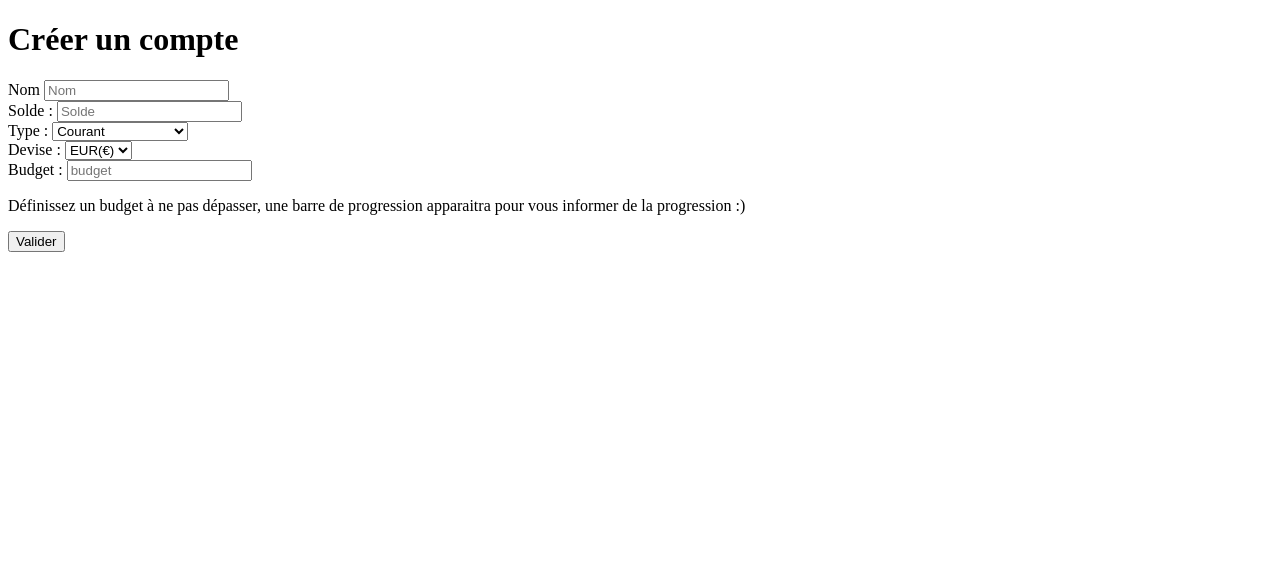
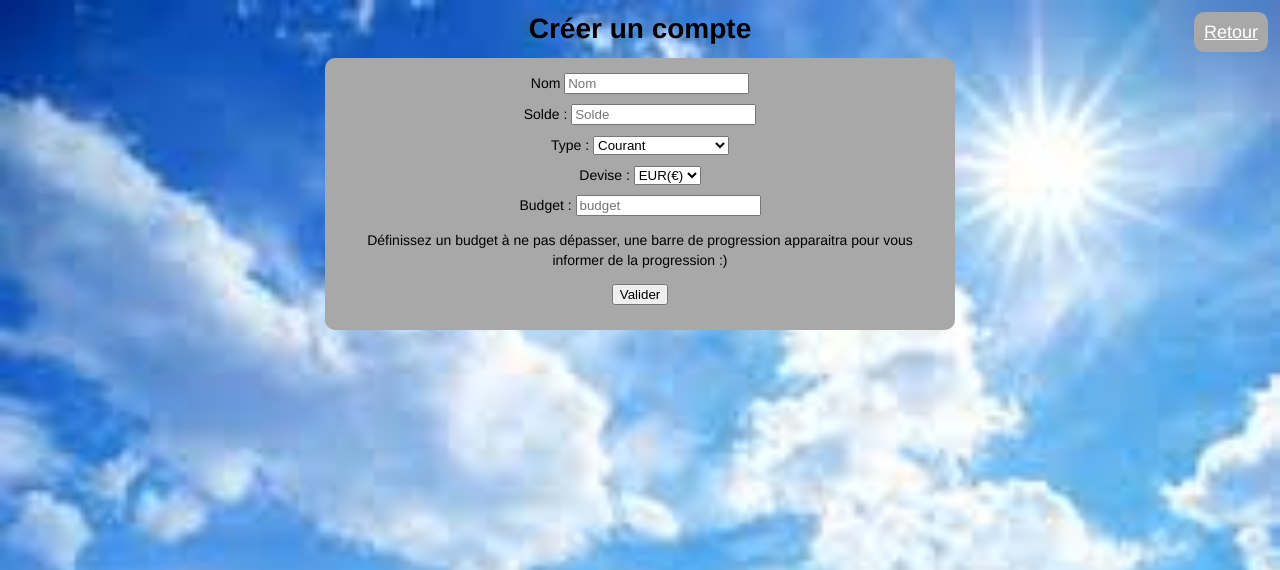
Before and after one commit to Maximeduyne/Projet_php, a PHP site: page /new_Account_Form.php in a window 1280 px wide. Shown: the top 570 px of the page. Run offline with PHP 8.4, Linux system fonts and the light colour scheme.

Commit message:
css de toutes les pages

```diff
--- a/create_Account.php
+++ b/create_Account.php
@@ -15,5 +15,7 @@
 
         ?>
 
+    <a href="index.php">Retour à mes comptes</a>
+
     </body>
 </html>
--- a/new_Account_Form.php
+++ b/new_Account_Form.php
@@ -1,25 +1,25 @@
 <!DOCTYPE html>
 <html lang="fr">
     <head>
+        <link rel="stylesheet" type="text/css" href="style.css">
+        <meta charset="UTF-8">
         <title>Main</title>
     </head>
     <body>
 
         <h1>Créer un compte</h1>
 
+        <div class="creation container">
             <form method="post" action="create_Account.php">
-
-        <div>
+                <div class="form-group">
                     <label for="nom">Nom</label>
                     <input type="text" name="nom" id="nom" placeholder="Nom" />
                 </div>
-
-        <div>
+                <div class="form-group">
                     <label for="solde">Solde :</label>
                     <input type="number" name="solde" id="solde" placeholder="Solde"/>
                 </div>
-
-        <div>
+                <div class="form-group">
                     <label for="type">Type :</label>
                     <SELECT name="type" id="type" size="1">
                         <OPTION>Courant</OPTION>
@@ -29,8 +29,7 @@
                         <OPTION>Épargne Logement</OPTION>
                     </SELECT>
                 </div>
-
-        <div>
+                <div class="form-group">
                     <label for="devise">Devise :</label>
                     <SELECT name="devise" id="devise" size="1">
                         <OPTION>EUR(€)</OPTION>
@@ -38,18 +37,19 @@
                         <OPTION>GBP(£)</OPTION>
                     </SELECT>
                 </div>
-
-        <div>
+                <div class="form-group">
                     <label for="budget">Budget :</label>
                     <input type="number" name="budget" id="budget" placeholder="budget"/>
                 </div>
-
+                <div class="form-group">
                     <p>
                         Définissez un budget à ne pas dépasser, une barre de progression apparaitra pour vous informer de la progression :)
                     </p>
                     <input type="submit" name="valider" value="Valider" />
+                </div>
+            </form>
+        </div>
 
-    </form>
-
+        <a id="retour" href="index.php">Retour</a>
 </body>
 </html>
--- a/style.css
+++ b/style.css
@@ -1,5 +1,47 @@
+body {
+    background: url("images/background.jpeg") no-repeat;
+    background-size: cover;
+    font-family: "Helvetica Neue", Helvetica, Arial, sans-serif;
+    font-size: 14px;
+    line-height: 20px;
+}
+
+h1 {
+    text-align: center;
+}
+
 table {
     border: 1px solid black;
     text-align: center;
     padding: 3px;
 }
+
+.container {
+    width: 600px;
+    margin: 0 auto;
+}
+
+.creation {
+    background-color: #a8a8a8;
+    border: none;
+    border-radius: 10px;
+    padding: 15px;
+}
+
+.form-group {
+    text-align: center;
+    margin-bottom: 10px;
+}
+
+#retour {
+    position: fixed;
+    top: 12px;
+    right: 12px;
+    background-color: #a8a8a8;
+    border-radius: 10px;
+    border: none;
+    color: white;
+    padding: 10px;
+    cursor: pointer;
+    font-size: 18px;
+}
```
Also changed, not shown: images/background.jpg (added). Lines whose indentation alone changed are shown as unchanged.
